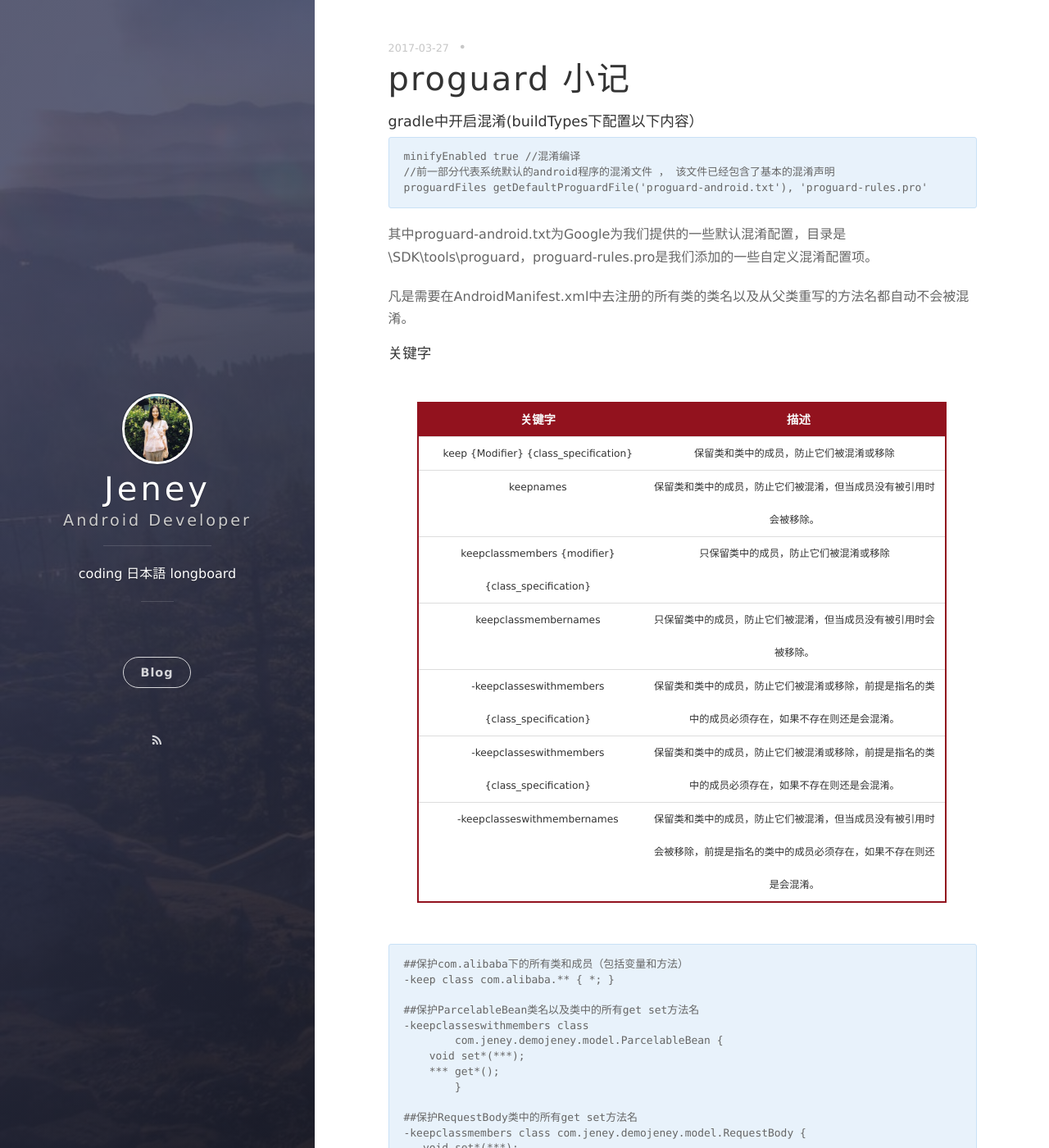
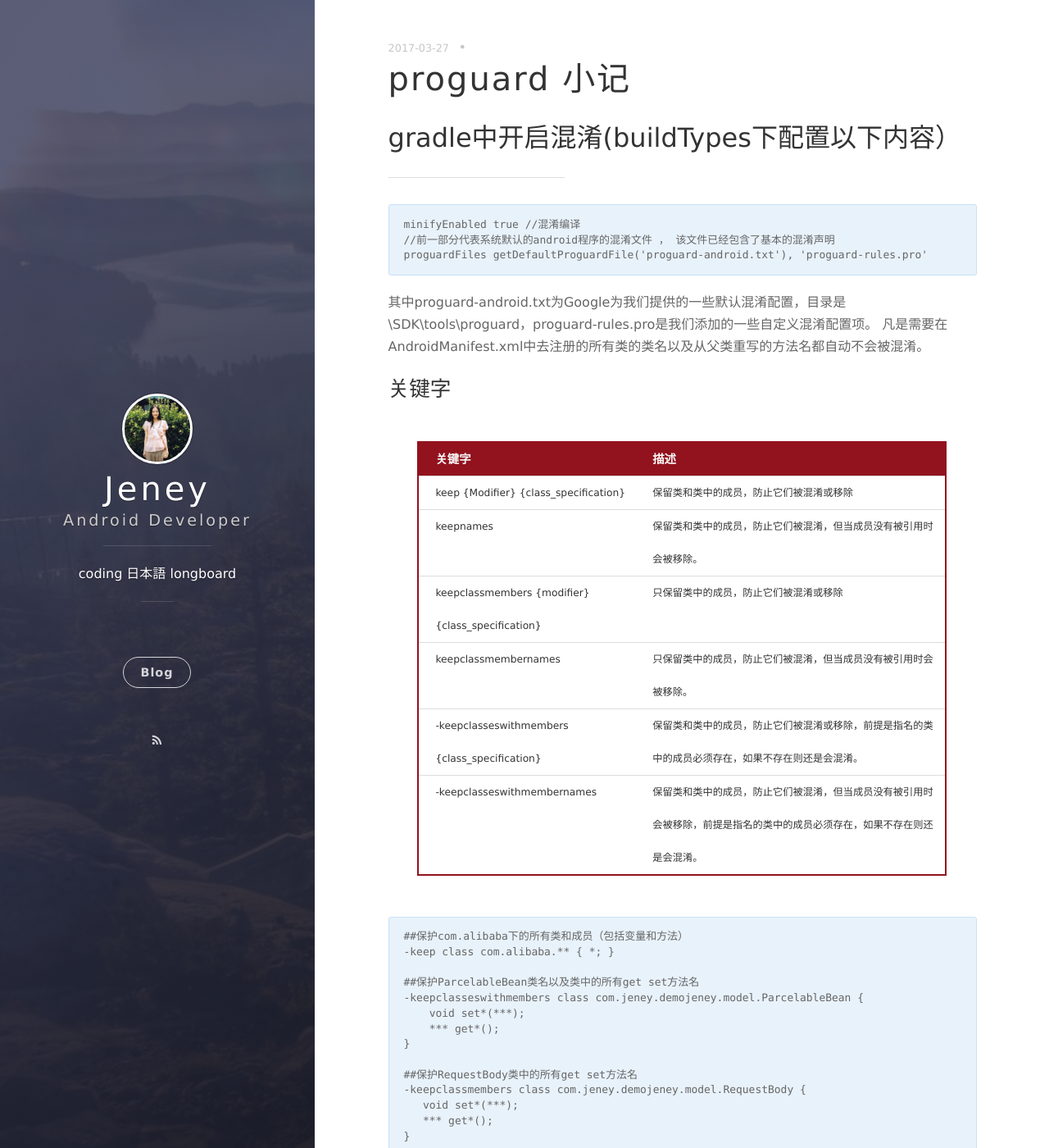
Before and after one commit to jeneyloo/jeneyloo.github.io, a Jekyll site: the page built from _posts/2017-03-27-proguard.md, in a window 1280 px wide and 1400 px high. Shown: the whole window at 82% size. Built offline with Jekyll 4.4.1, drawn with Linux system fonts in a browser that asks for light colours; nearby versions of some CDN libraries; comment, search, counter and statistics services are not loaded.

Commit message:
format table

````diff
--- a/_posts/2017-03-27-proguard.md
+++ b/_posts/2017-03-27-proguard.md
@@ -5,38 +5,37 @@ date: 2017-03-27 15:32:24.000000000 +09:00
 ---
 
 
-#### gradle中开启混淆(buildTypes下配置以下内容） ####
+## gradle中开启混淆(buildTypes下配置以下内容） ##
+*****
+
 ```
 minifyEnabled true //混淆编译
 //前一部分代表系统默认的android程序的混淆文件 ， 该文件已经包含了基本的混淆声明
 proguardFiles getDefaultProguardFile('proguard-android.txt'), 'proguard-rules.pro'
 ```
 其中proguard-android.txt为Google为我们提供的一些默认混淆配置，目录是\SDK\tools\proguard，proguard-rules.pro是我们添加的一些自定义混淆配置项。
-
 凡是需要在AndroidManifest.xml中去注册的所有类的类名以及从父类重写的方法名都自动不会被混淆。
 
-#### 关键字 ####
+### 关键字 ###
 
 | 关键字 | 描述 |
-| ------------------- | -------------------------- |
-|keep {Modifier} {class_specification} |保留类和类中的成员，防止它们被混淆或移除|
-|keepnames |保留类和类中的成员，防止它们被混淆，但当成员没有被引用时会被移除。|
-|keepclassmembers {modifier} {class_specification}| 只保留类中的成员，防止它们被混淆或移除|
-|keepclassmembernames| 只保留类中的成员，防止它们被混淆，但当成员没有被引用时会被移除。|
-|-keepclasseswithmembers {class_specification}| 保留类和类中的成员，防止它们被混淆或移除，前提是指名的类中的成员必须存在，如果不存在则还是会混淆。|
-|-keepclasseswithmembers {class_specification}| 保留类和类中的成员，防止它们被混淆或移除，前提是指名的类中的成员必须存在，如果不存在则还是会混淆。|
-|-keepclasseswithmembernames|保留类和类中的成员，防止它们被混淆，但当成员没有被引用时会被移除，前提是指名的类中的成员必须存在，如果不存在则还是会混淆。|
+| :--- | :--- |
+| keep {Modifier} {class_specification}| 保留类和类中的成员，防止它们被混淆或移除 |
+| keepnames | 保留类和类中的成员，防止它们被混淆，但当成员没有被引用时会被移除。 |
+| keepclassmembers {modifier} {class_specification} | 只保留类中的成员，防止它们被混淆或移除 |
+| keepclassmembernames | 只保留类中的成员，防止它们被混淆，但当成员没有被引用时会被移除。 |
+| -keepclasseswithmembers {class_specification} | 保留类和类中的成员，防止它们被混淆或移除，前提是指名的类中的成员必须存在，如果不存在则还是会混淆。 |
+| -keepclasseswithmembernames| 保留类和类中的成员，防止它们被混淆，但当成员没有被引用时会被移除，前提是指名的类中的成员必须存在，如果不存在则还是会混淆。 |
 
  ```
 ##保护com.alibaba下的所有类和成员（包括变量和方法）
 -keep class com.alibaba.** { *; }
 
 ##保护ParcelableBean类名以及类中的所有get set方法名
--keepclasseswithmembers class
-	com.jeney.demojeney.model.ParcelableBean {
+-keepclasseswithmembers class com.jeney.demojeney.model.ParcelableBean {
     void set*(***);
     *** get*();
-	}
+}
 
 ##保护RequestBody类中的所有get set方法名
 -keepclassmembers class com.jeney.demojeney.model.RequestBody {
@@ -44,17 +43,17 @@ proguardFiles getDefaultProguardFile('proguard-android.txt'), 'proguard-rules.pr
    *** get*();
 }
 ```
-#### 通配符 ####
+### 通配符 ###
 
 | 通配符 | 描述 |
-| ------------------------ | ----------- ----------- |
-|\<field\>|匹配类中的所有字段|
-|\<method\>|匹配类中的所有方法|
-|\<init\>|匹配类中的所有构造函数|
-| \* |匹配任意长度字符，但不含包名分隔符(.)。比如说我们的完整类名是com.example.test.MyActivity，使用  com.\* ，或者com.exmaple.\* 都是无法匹配的，因为\*无法匹配包名中的分隔符，正确的匹配方式是com.exmaple.\*.\*，或者com.exmaple.test.\* ，这些都是可以的。但如果你不写任何其它内容，只有一个\*，那就表示匹配所有的东西。|
-| ** |匹配任意长度字符，并且包含包名分隔符(.)。比如proguard-android.txt中使用的-dontwarn android.support.\*\*就可以匹配android.support包下的所有内容，包括任意长度的子包。|
-| \*\*\* |匹配任意参数类型。比如void set\*(\*\*\*) 就能匹配任意传入的参数类型，\*\*\*  get*()就能匹配任意返回值的类型。|
-| ... |匹配任意长度的任意类型参数。比如void test(…)就能匹配任意void test(String a)或者是void test(int a, String b)这些方法。|
+| :--- | :--- |
+| \<field\> | 匹配类中的所有字段 |
+| \<method\>| 匹配类中的所有方法 |
+| \<init\> | 匹配类中的所有构造函数 |
+| \* | 匹配任意长度字符，但不含包名分隔符(.)。比如说我们的完整类名是com.example.test.MyActivity，使用  com.\* ，或者com.exmaple.\* 都是无法匹配的，因为\*无法匹配包名中的分隔符，正确的匹配方式是com.exmaple.\*.\*，或者com.exmaple.test.\* ，这些都是可以的。但如果你不写任何其它内容，只有一个\*，那就表示匹配所有的东西。 |
+| ** | 匹配任意长度字符，并且包含包名分隔符(.)。比如proguard-android.txt中使用的-dontwarn android.support.\*\*就可以匹配android.support包下的所有内容，包括任意长度的子包。 |
+| \*\*\* | 匹配任意参数类型。比如void set\*(\*\*\*) 就能匹配任意传入的参数类型，\*\*\*  get*()就能匹配任意返回值的类型。 |
+| ... | 匹配任意长度的任意类型参数。比如void test(…)就能匹配任意void test(String a)或者是void test(int a, String b)这些方法。 |
 
  ```
 -keepclassmembers class com.jeney.model.** {
````
